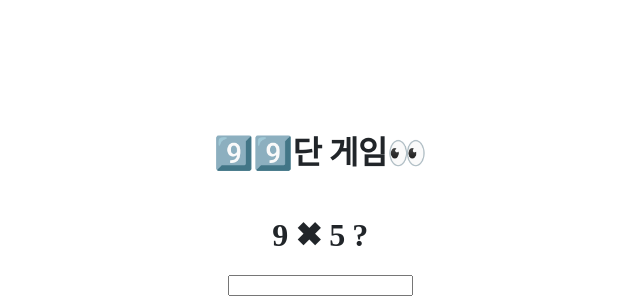
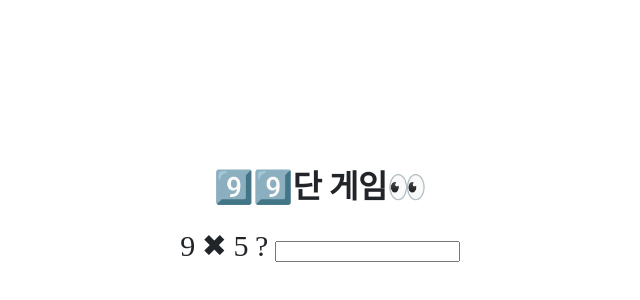
Before and after one commit to heejink/js_Game, a plain HTML site: page html/multiplicationTable.html in a window 1280 px wide. Shown: the part 198-498 px from the top of the page, without its empty margins (328-968 px from the left). Drawn offline with Linux system fonts and the light colour scheme; a web font is replaced by a local one.

Commit message:
Fix error and updates css

```diff
--- a/css/style.css
+++ b/css/style.css
@@ -31,3 +31,7 @@ button {
 div {
   font-size: 30px;
 }
+
+#quiz {
+  font-size: 30px;
+}
--- a/html/multiplicationTable.html
+++ b/html/multiplicationTable.html
@@ -8,8 +8,8 @@
   <body>
     <header><h1>9️⃣9️⃣단 게임👀</h1></header>
 
-    <h1 id="quiz"></h1>
     <form id="answerForm">
+      <span id="quiz"></span>
       <input type="number" id="answer" />
     </form>
     <br />
```
